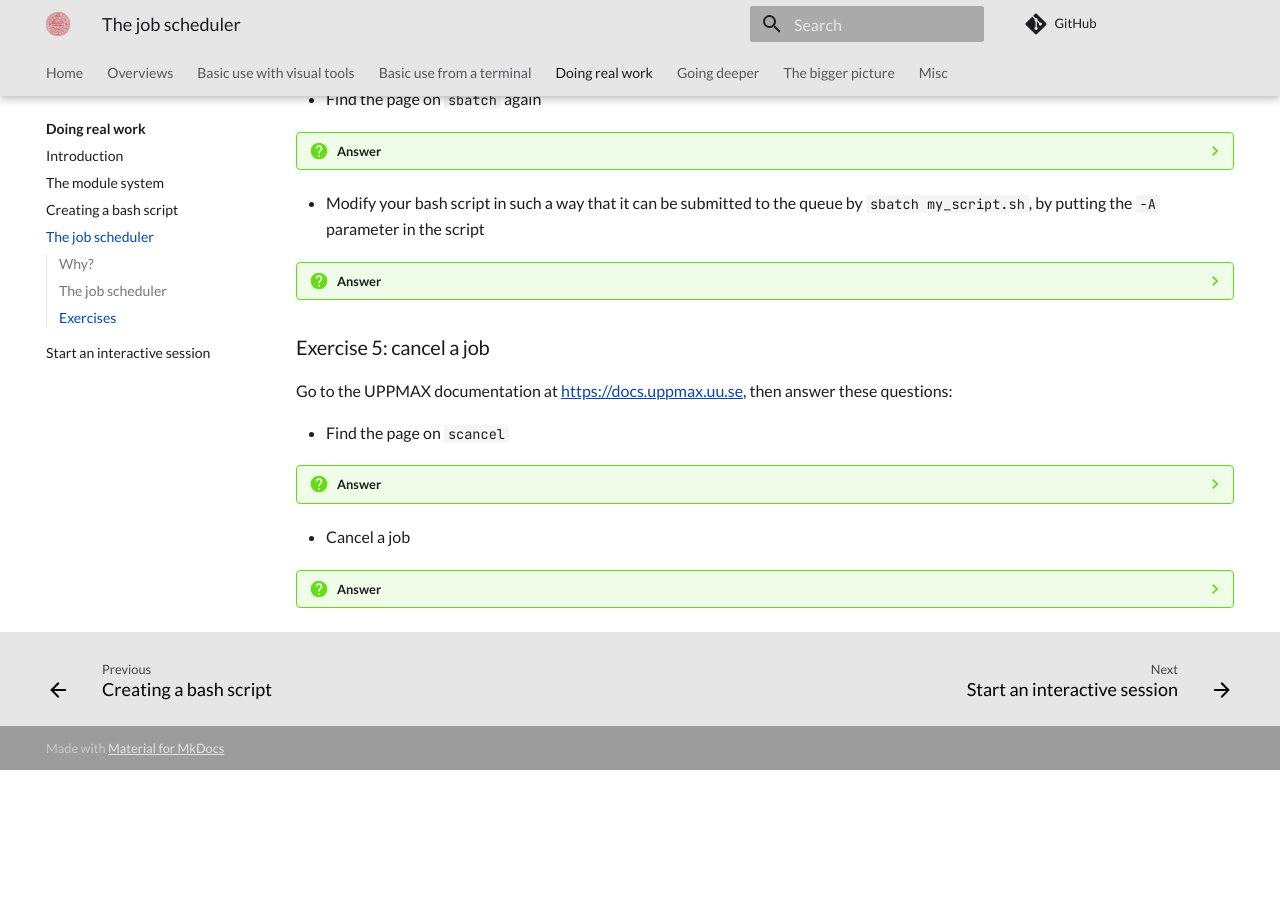
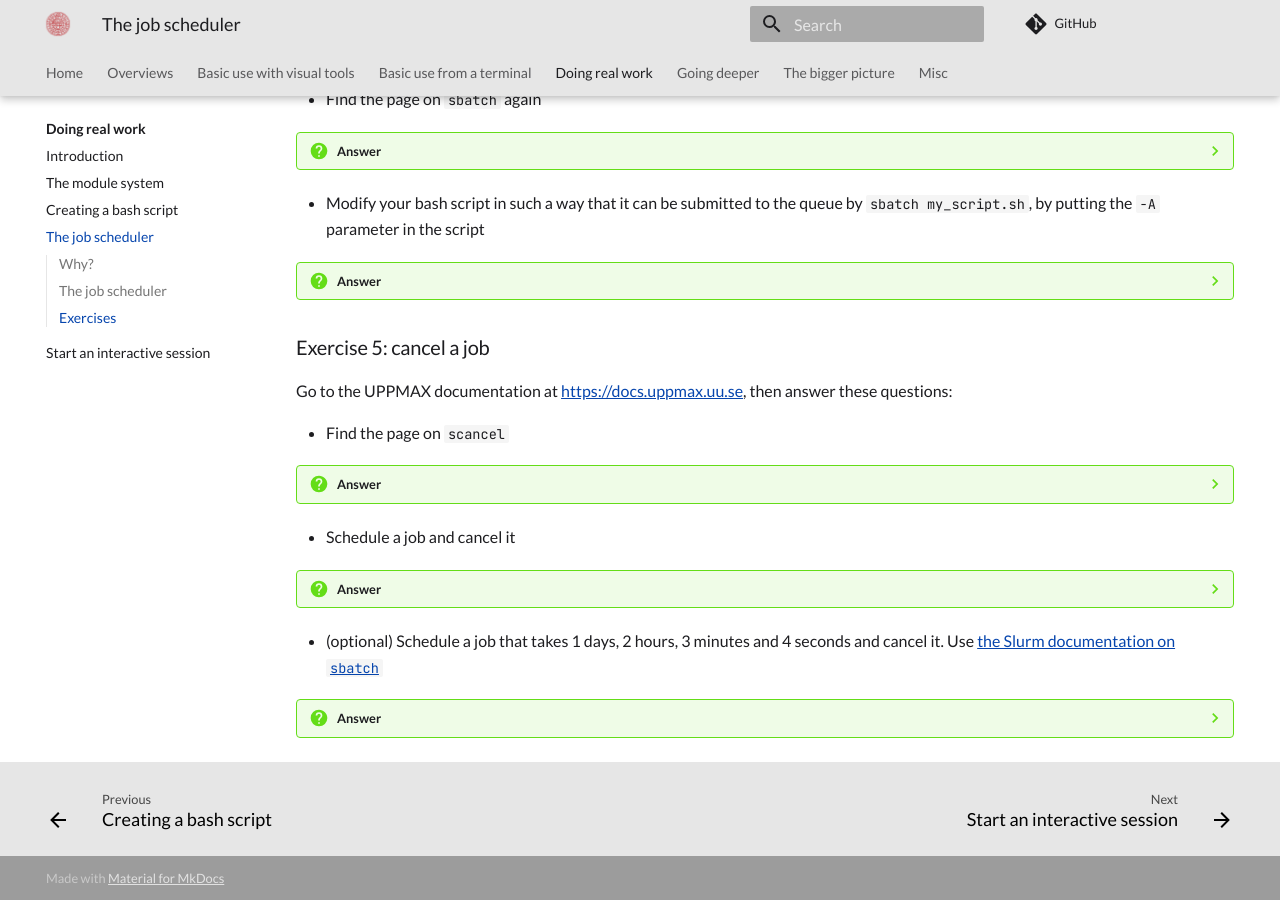
Before and after one commit to UPPMAX/uppmax_intro_day_1, an MkDocs documentation site: the page built from docs/sessions/job_scheduler.md, in a window 1280 px wide and 900 px high, scrolled down 2764 px. Built offline with MkDocs 1.6.1 and Material for MkDocs 9.7.7, drawn with Linux system fonts in a browser that asks for light colours; comment, search, counter and statistics services are not loaded; before the commit the page ends 3534 px from its top, so only the background shows below that.

Commit message:
Add duration

````diff
--- a/docs/sessions/job_scheduler.md
+++ b/docs/sessions/job_scheduler.md
@@ -272,7 +272,7 @@ then answer these questions:
 
     It can be found at <https://docs.uppmax.uu.se/software/scancel/>
 
-- Cancel a job
+- Schedule a job and cancel it
 
 ???- question "Answer"
 
@@ -284,3 +284,17 @@ then answer these questions:
     [sven@rackham3 ~]$ scancel 49311056
     [sven@rackham3 ~]$
     ```
+
+- (optional) Schedule a job that takes 1 days, 2 hours, 3 minutes and 4 seconds and cancel it.
+  Use [the Slurm documentation on `sbatch`](https://slurm.schedmd.com/sbatch.html)
+
+???- question "Answer"
+
+    For a job of that length, use `-t 1-2:3:4`:
+
+    ```bash
+    [sven@rackham3 ~]$ sbatch -A uppmax2023-2-25 -t 1-2:3:4 my_script.sh
+    Submitted batch job 49311056
+    [sven@rackham3 ~]$ scancel 49311056
+    [sven@rackham3 ~]$
+    ```
````
